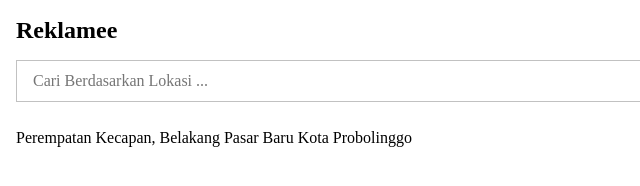
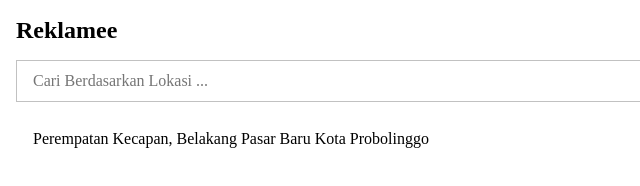
Before and after one commit to zahroul/reklameee, a website: page index.html in a window 1280 px wide. Shown: the full height of the page, 0-640 px from the left. Drawn offline with Linux system fonts and the light colour scheme.

Commit message:
Update the buttons styles

```diff
--- a/app.css
+++ b/app.css
@@ -44,8 +44,7 @@
 ul button {
   overflow-x: hidden;
   width: 100%;
-  padding: 0.5em 0;
-  border: 0;
+  border-color: transparent;
   background-color: #fff;
   text-align: inherit;
   text-overflow: ellipsis;
@@ -60,6 +59,8 @@
 }
 
 button {
+  padding: 0.5em 1em;
+  border-width: 1px;
   color: inherit;
   font: inherit;
 }
--- a/package.json
+++ b/package.json
@@ -35,6 +35,8 @@
         "padding-right",
         "padding-left",
         "border",
+        "border-color",
+        "border-width",
         "background-color",
         "object-fit",
         "object-position",
```
